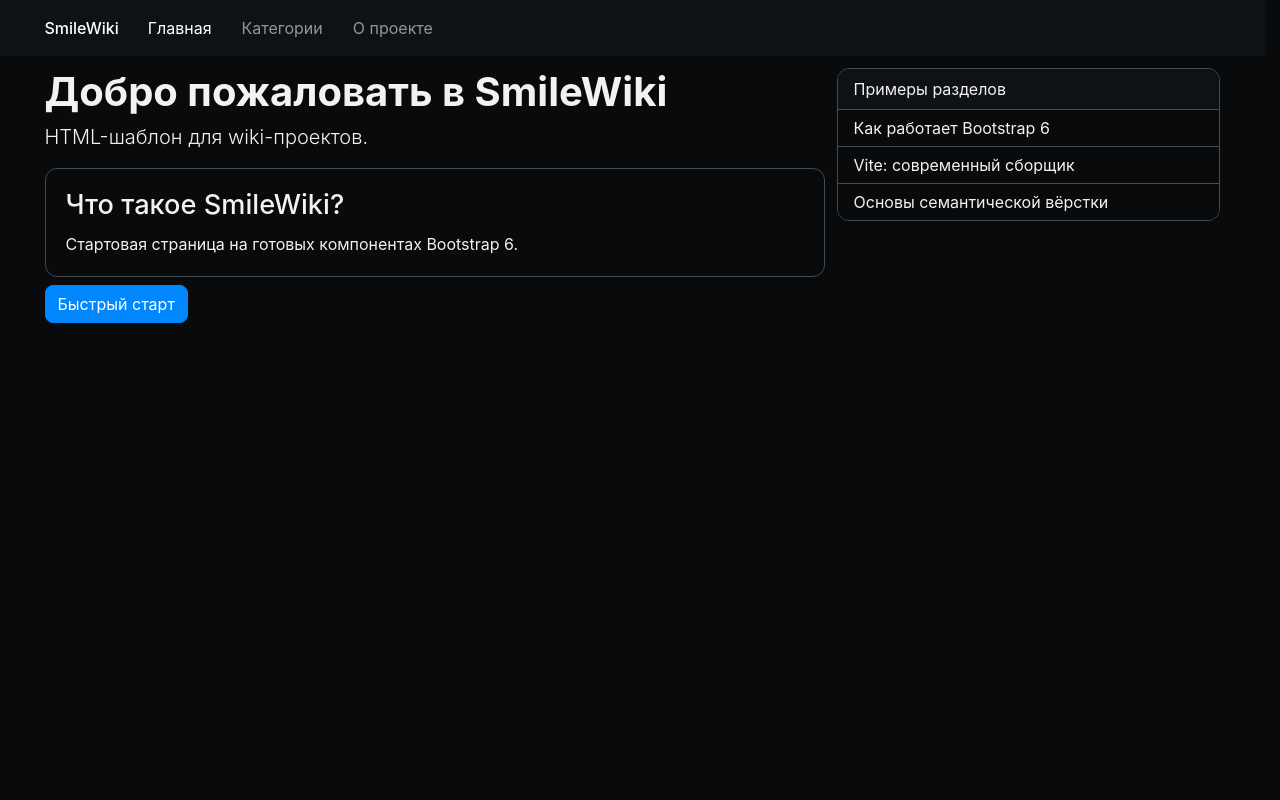
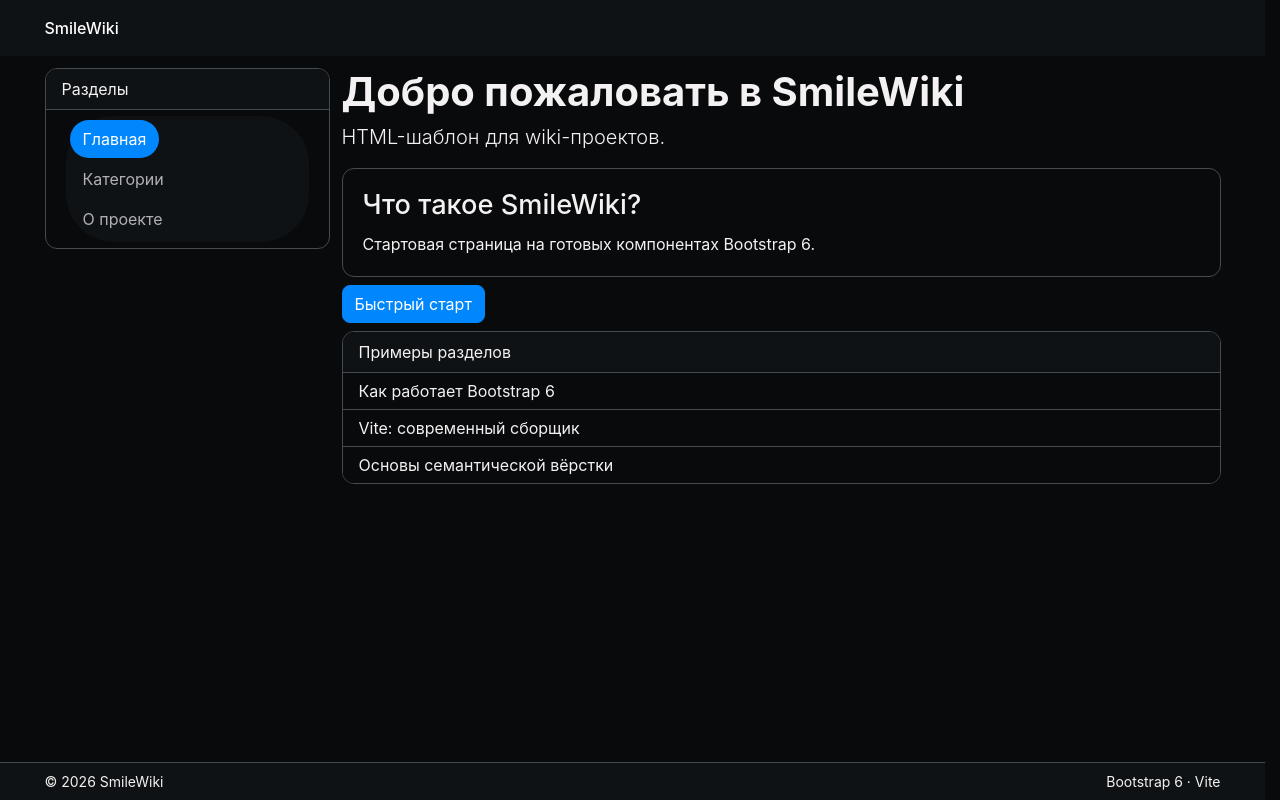
Before and after one commit to iworkup/smilewikihtml, a website: page docs/index.html in a window 1280 px wide. Drawn offline with Linux system fonts and the light colour scheme.

Commit message:
Добавлены топбар, боковая навигация и футер

```diff
--- a/docs/index.html
+++ b/docs/index.html
@@ -8,32 +8,52 @@
   <script type="module" crossorigin src="/smilewikihtml/assets/index-3IgD0rgh.js"></script>
   <link rel="stylesheet" crossorigin href="/smilewikihtml/assets/index-CmdJYvuw.css">
 </head>
-<body>
+<body class="d-flex flex-column min-vh-100">
+  <!-- Topbar -->
   <nav class="navbar lg:navbar-expand bg-1" data-bs-theme="dark">
     <div class="container">
       <a class="navbar-brand" href="/smilewikihtml/">SmileWiki</a>
-      <button class="btn-icon navbar-toggler" type="button" data-bs-toggle="drawer" data-bs-target="#navbarDrawer" aria-controls="navbarDrawer" aria-expanded="false" aria-label="Переключить навигацию">
+      <button class="btn-icon navbar-toggler lg:d-none" type="button" data-bs-toggle="drawer" data-bs-target="#sidebarDrawer" aria-controls="sidebarDrawer" aria-expanded="false" aria-label="Открыть навигацию">
         <span class="navbar-toggler-icon" aria-hidden="true"></span>
       </button>
-      <dialog class="drawer drawer-end" tabindex="-1" id="navbarDrawer" aria-labelledby="navbarDrawerLabel">
+    </div>
+  </nav>
+
+  <!-- .container > .row с левой навигацией + контентом -->
+  <main class="container py-4 flex-grow-1" id="main-content">
+    <div class="row g-4">
+
+      <!-- Left sidebar navigation — mobile: drawer, lg: колонка -->
+      <dialog class="drawer drawer-start" tabindex="-1" id="sidebarDrawer" aria-labelledby="sidebarDrawerLabel">
         <div class="drawer-header">
-          <h5 class="drawer-title" id="navbarDrawerLabel">Меню</h5>
+          <h5 class="drawer-title" id="sidebarDrawerLabel">Разделы</h5>
           <button type="button" class="btn-close" data-bs-dismiss="drawer" aria-label="Закрыть"></button>
         </div>
-        <div class="drawer-body mb-2 md:mb-0">
-          <ul class="nav navbar-nav me-auto">
+        <div class="drawer-body">
+          <ul class="nav flex-column nav-pills">
             <li class="nav-item"><a class="nav-link active" aria-current="page" href="/smilewikihtml/">Главная</a></li>
             <li class="nav-item"><a class="nav-link" href="#articles">Категории</a></li>
             <li class="nav-item"><a class="nav-link" href="#about">О проекте</a></li>
           </ul>
         </div>
       </dialog>
-    </div>
-  </nav>
 
-  <div class="container mt-4">
-    <div class="row g-4">
-      <div class="md:col-8">
+      <!-- Desktop sidebar -->
+      <aside class="d-none lg:d-block lg:col-3" aria-label="Навигация по разделам">
+        <div class="card">
+          <div class="card-header">Разделы</div>
+          <div class="card-body py-2">
+            <ul class="nav flex-column nav-pills">
+              <li class="nav-item"><a class="nav-link active" aria-current="page" href="/smilewikihtml/">Главная</a></li>
+              <li class="nav-item"><a class="nav-link" href="#articles">Категории</a></li>
+              <li class="nav-item"><a class="nav-link" href="#about">О проекте</a></li>
+            </ul>
+          </div>
+        </div>
+      </aside>
+
+      <!-- Main content area -->
+      <div class="lg:col-9">
         <h1 class="fs-3xl fw-bold">Добро пожаловать в SmileWiki</h1>
         <p class="fs-lg fw-light">HTML-шаблон для wiki-проектов.</p>
 
@@ -54,9 +74,7 @@
             </div>
           </div>
         </div>
-      </div>
 
-      <div class="md:col-4">
         <div class="card">
           <div class="card-header" id="articles">Примеры разделов</div>
           <ul class="list-group list-group-flush">
@@ -66,7 +84,16 @@
           </ul>
         </div>
       </div>
+
     </div>
-  </div>
+  </main>
+
+  <!-- Footer -->
+  <footer class="bg-1 border-top py-3 mt-auto">
+    <div class="container d-flex flex-wrap justify-content-between align-items-center">
+      <span class="fs-sm">&copy; 2026 SmileWiki</span>
+      <span class="fs-sm">Bootstrap 6 &middot; Vite</span>
+    </div>
+  </footer>
 </body>
 </html>
```
Also changed, not shown: smilewikihtml/index.html (+41 -14 lines).
